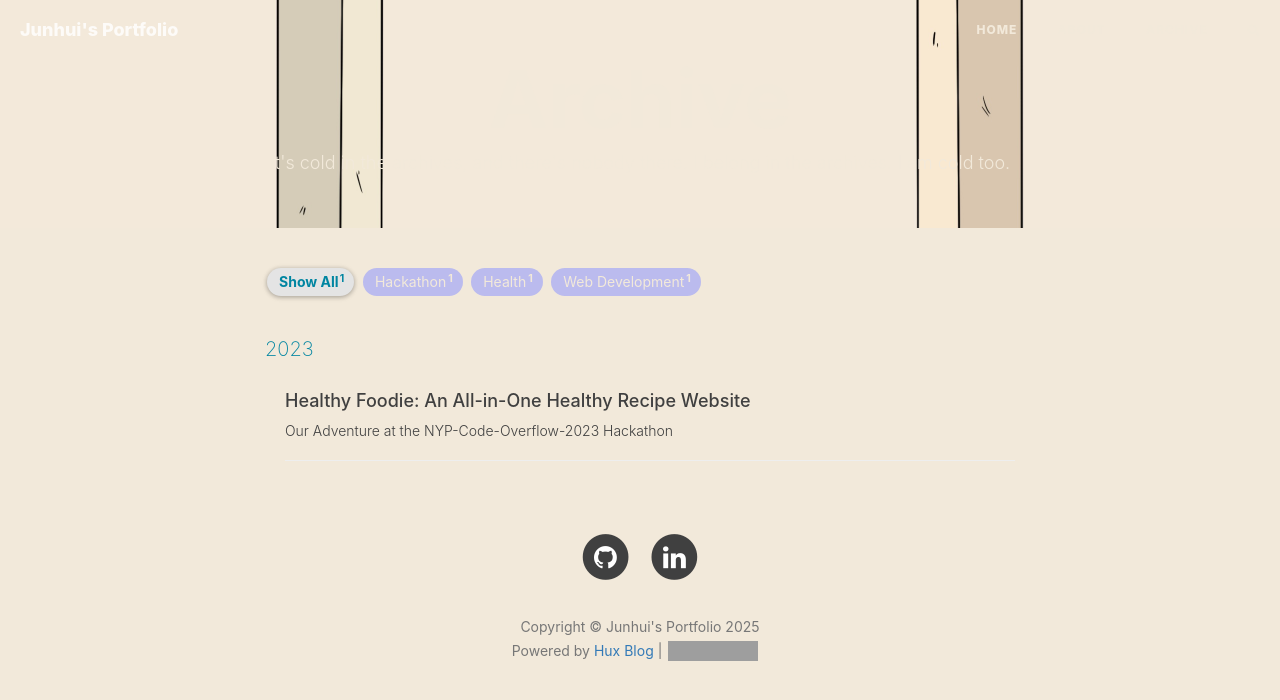
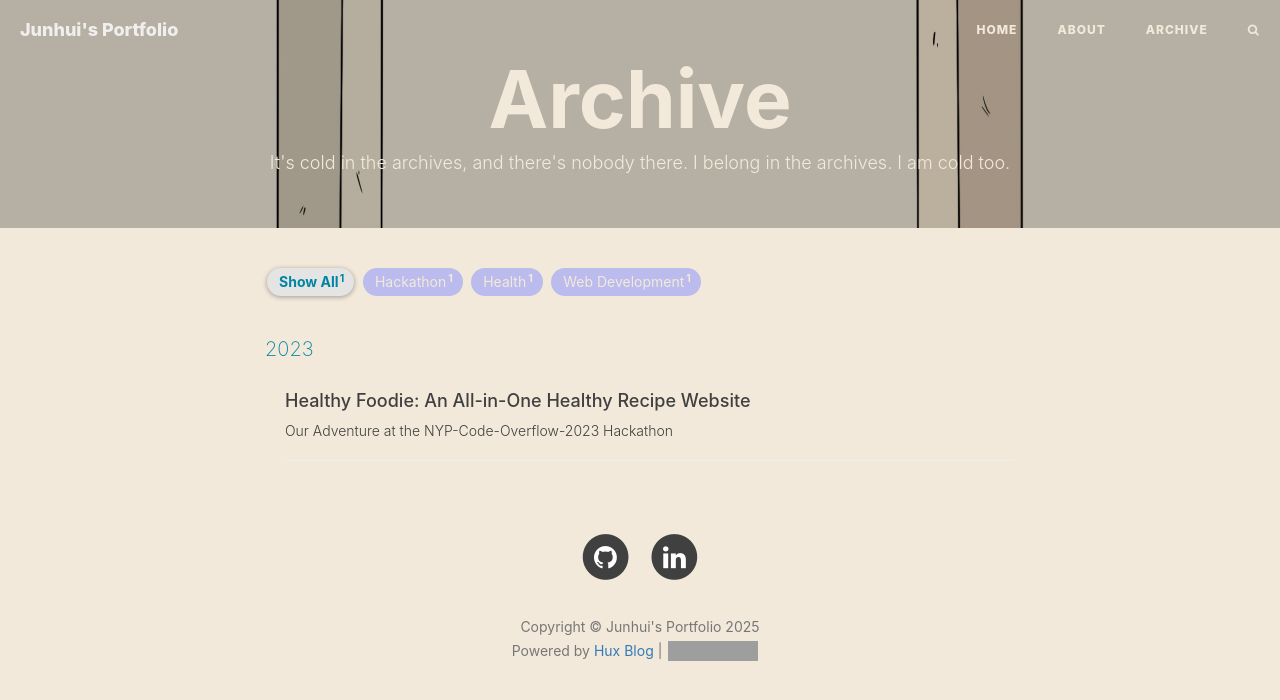
Before and after one commit to sirburger/sirburger.github.io, a Jekyll site: the page built from archive.html, in a window 1280 px wide. Shown: the top 700 px of the page. Built offline with Jekyll 4.4.1, drawn with Linux system fonts in a browser that asks for light colours; nearby versions of some CDN libraries; comment, search, counter and statistics services are not loaded; grey boxes are pictures that could not be loaded.

```diff
--- a/archive.html
+++ b/archive.html
@@ -2,7 +2,7 @@
 title: Archive
 layout: default
 description: "It's cold in the archives, and there's nobody there. I belong in the archives. I am cold too."
-header-img: "img/Moloko_2.jpg"
+header-img: "img/Darken_Moloko_2.jpg"
 ---
 
 <!--
--- a/css/hux-blog.css
+++ b/css/hux-blog.css
@@ -10,7 +10,7 @@
   }
 }
 .sidebar-container {
-  color: #bfbfbf;
+  color: #a8a8a8;
   font-size: 14px;
 }
 .sidebar-container h5 {
@@ -22,14 +22,14 @@
   text-decoration: none;
 }
 .sidebar-container a {
-  color: #bfbfbf !important;
+  color: #a8a8a8 !important;
 }
 .sidebar-container a:hover,
 .sidebar-container a:active {
   color: #0085a1 !important;
 }
 .sidebar-container .tags a {
-  border-color: #bfbfbf;
+  border-color: #a8a8a8;
 }
 .sidebar-container .tags a:hover,
 .sidebar-container .tags a:active {
```
Also changed, not shown: css/hux-blog.min.css, img/Darken_Moloko_2.jpg (added).
